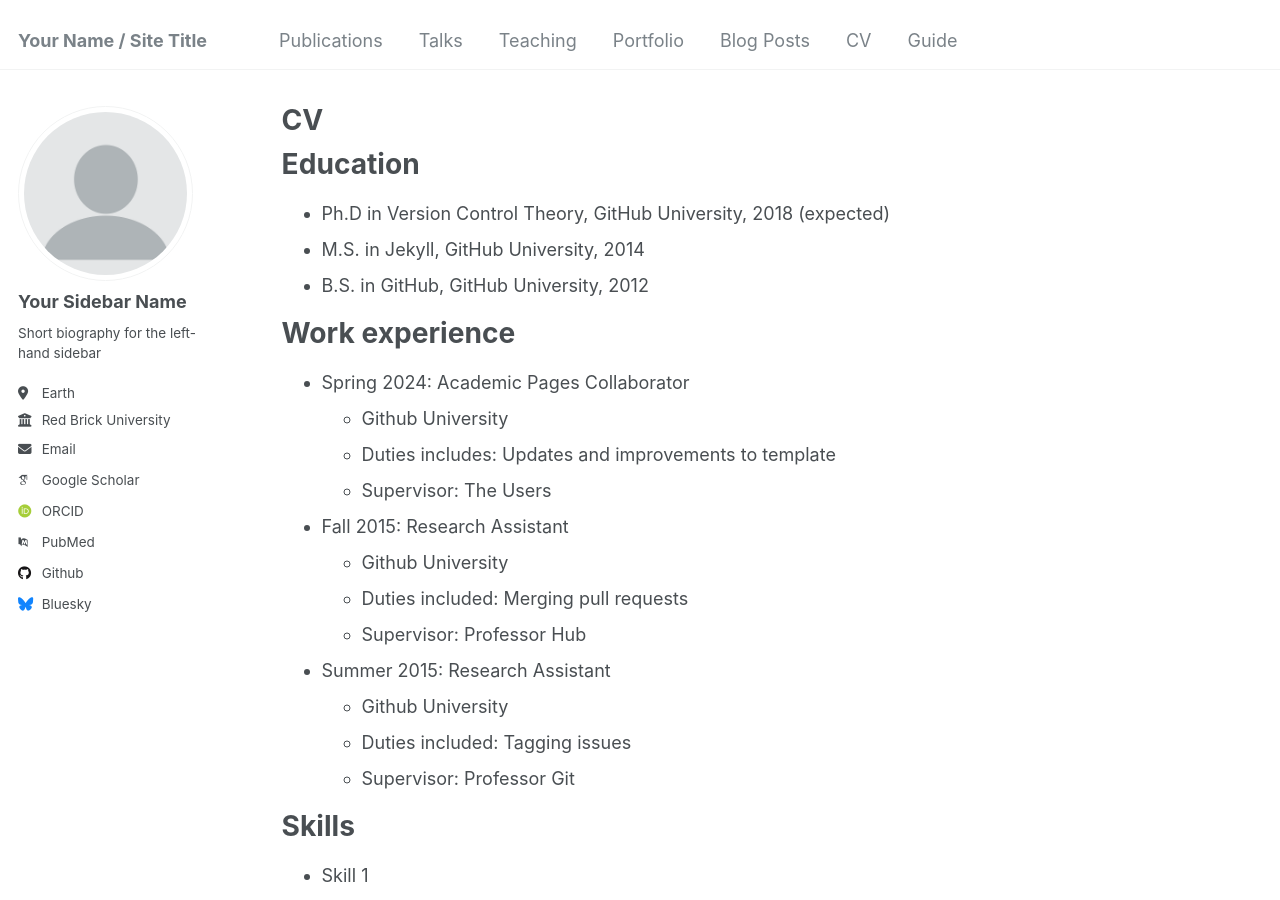
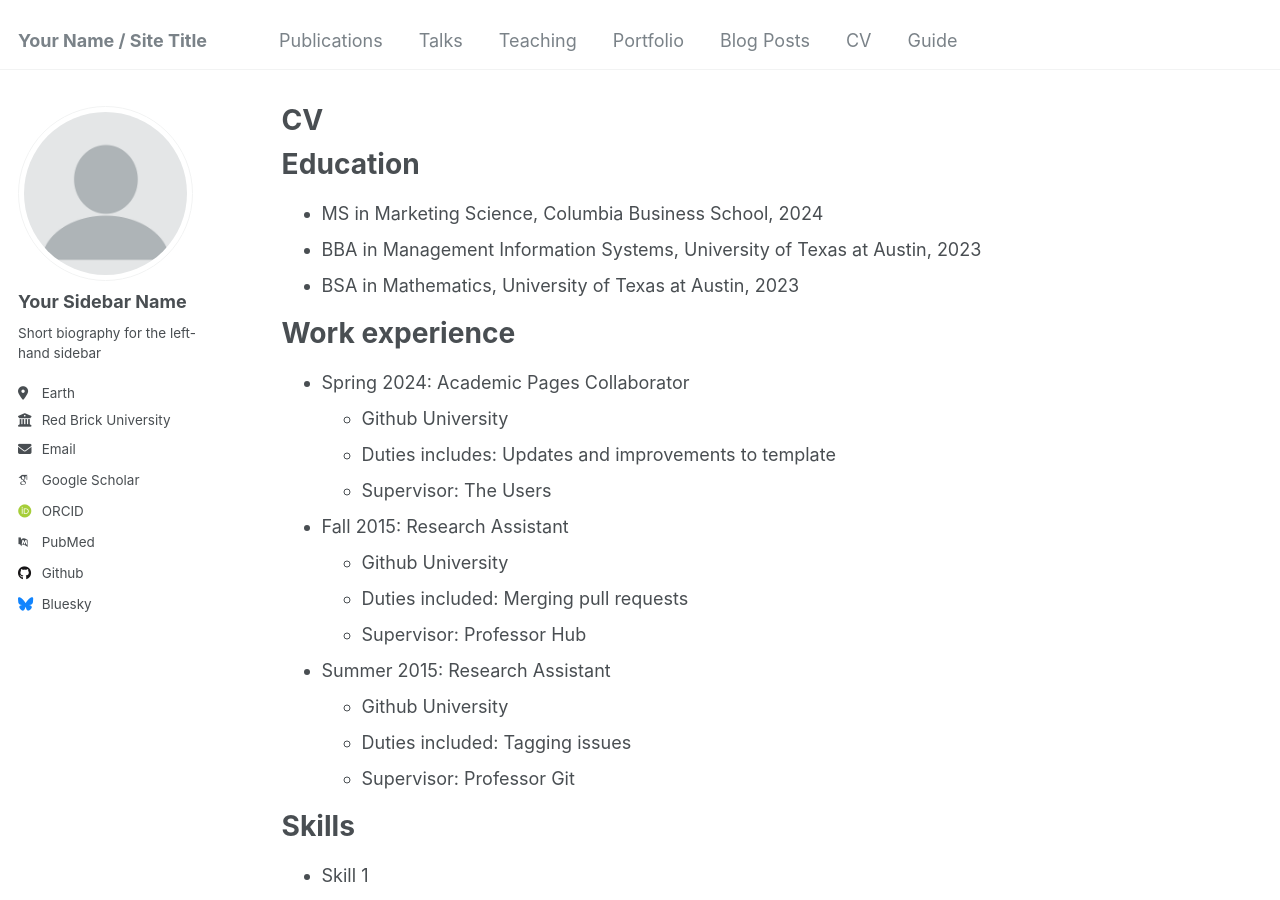
Before and after one commit to rubypan/rubypan.github.io, a Jekyll site: the page built from _pages/cv.md, in a window 1280 px wide and 900 px high. Built offline with Jekyll 4.4.1, drawn with Linux system fonts in a browser that asks for light colours; some web fonts are replaced.

Commit message:
Update cv.md

```diff
--- a/_pages/cv.md
+++ b/_pages/cv.md
@@ -11,9 +11,9 @@
 
 Education
 ======
-* Ph.D in Version Control Theory, GitHub University, 2018 (expected)
-* M.S. in Jekyll, GitHub University, 2014
-* B.S. in GitHub, GitHub University, 2012
+* MS in Marketing Science, Columbia Business School, 2024
+* BBA in Management Information Systems, University of Texas at Austin, 2023
+* BSA in Mathematics, University of Texas at Austin, 2023
 
 Work experience
 ======
```
